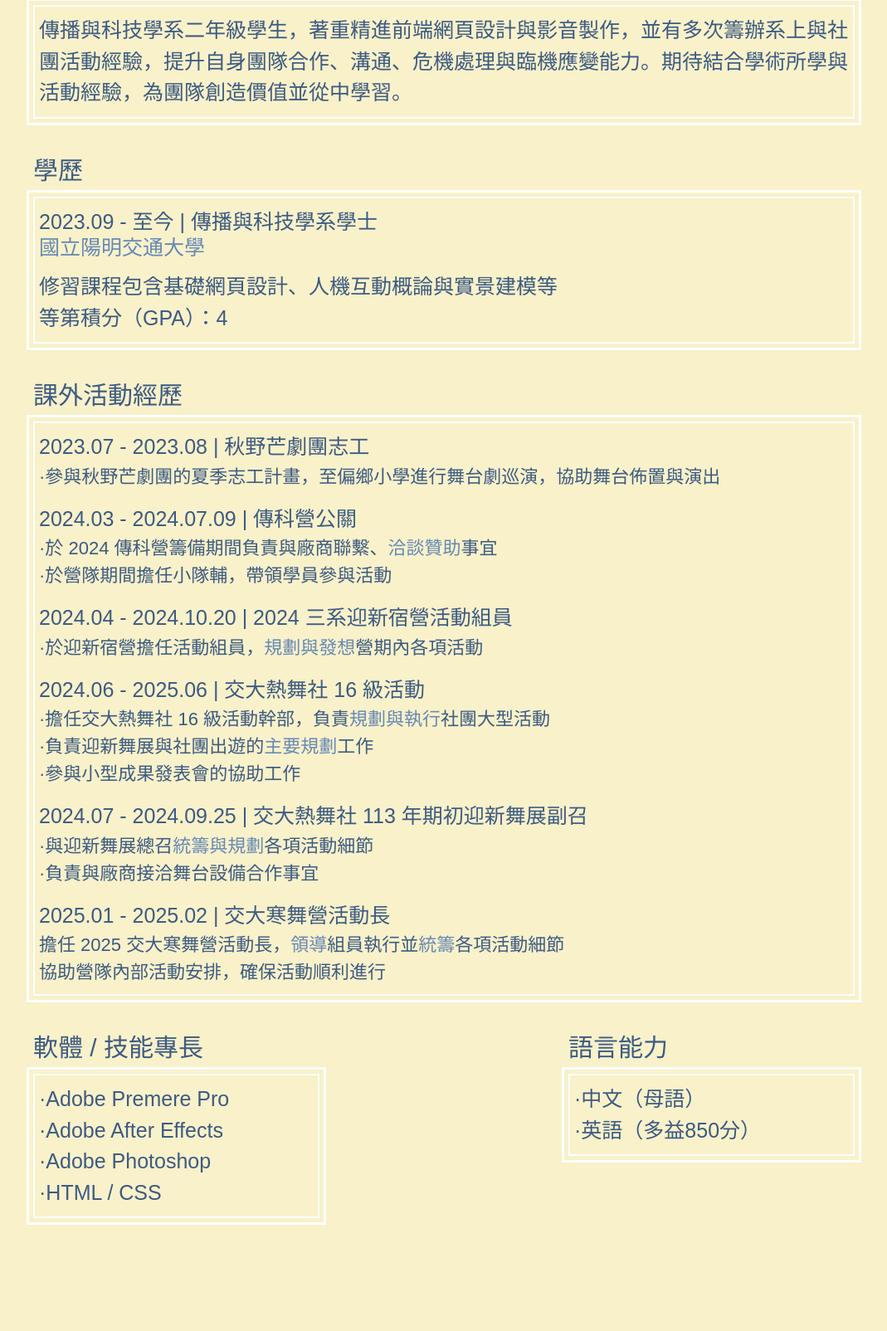
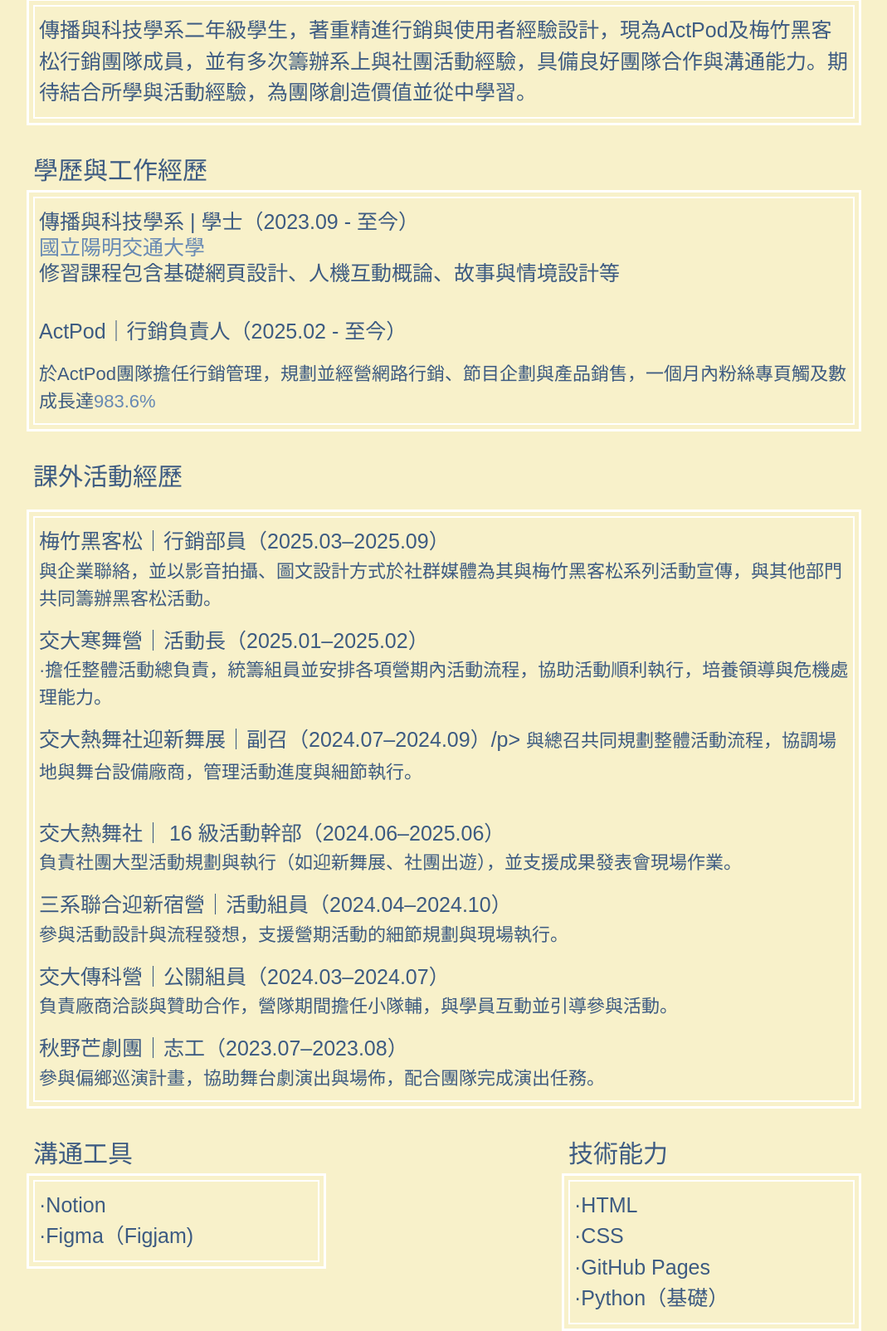
Before and after one commit to lessmojito/Profile, a plain HTML site: page index.html in a window 1280 px wide. Shown: the part 461-2065 px from the top of the page at 83% size, without its empty margins (105-1174 px from the left). Before the commit the page ends 1977 px from the top, so only its background shows below. Drawn offline with Linux system fonts and the light colour scheme.

Commit message:
Update index.html

```diff
--- a/index.html
+++ b/index.html
@@ -42,11 +42,11 @@
 
                 <br>
 
-                <p>希望工作領域：前端工程、UI/UX設計</p>
+                <p>希望工作領域：專案管理 / 產品管理</p>
 
                 <br>
 
-                <span class="a">Works : <a href="https://lessmojito.github.io/About_me/">https://lessmojito.github.io/About_me/</a></span>
+                <span class="a">Works : <a href="">/</a></span>
 
             </div>
         </header>
@@ -70,7 +70,7 @@
             </div>
 
             <div class="one">
-                <p>Adobe Premere Pro</p>
+                <p>UX設計</p>
 
                 <br>
 
@@ -98,11 +98,12 @@
             </div>
 
             <div class="one">
-                <p class="four">危機處理</p>
+                <p class="four">行銷管理</p>
 
                 <br>
 
                 <div class="icon">
+                    <span class="material-icons md-48">star</span>
                     <span class="material-icons md-48">star</span>
                     <span class="material-icons md-48">star</span>
                     <span class="material-icons md-48">star</span>
@@ -122,7 +123,7 @@
             <br>
             <div class="section">
                 <p>
-                    傳播與科技學系二年級學生，著重精進前端網頁設計與影音製作，並有多次籌辦系上與社團活動經驗，提升自身團隊合作、溝通、危機處理與臨機應變能力。期待結合學術所學與活動經驗，為團隊創造價值並從中學習。
+                    傳播與科技學系二年級學生，著重精進行銷與使用者經驗設計，現為ActPod及梅竹黑客松行銷團隊成員，並有多次籌辦系上與社團活動經驗，具備良好團隊合作與溝通能力。期待結合所學與活動經驗，為團隊創造價值並從中學習。
                 </p>
 
             </div>
@@ -131,73 +132,83 @@
             <br>
             <br>
 
-            <h1>學歷</h1>
+            <h1>學歷與工作經歷</h1>
             <br>
             <div class="section">
                 <p>
-                    2023.09 - 至今 | 傳播與科技學系學士
+                   傳播與科技學系 | 學士（2023.09 - 至今）
                 </p>
                 <span class="b">
                     國立陽明交通大學
                 </span>
 
                 <br>
+
+                <p>
+                    修習課程包含基礎網頁設計、人機互動概論、故事與情境設計等
+                </p>
+
+                 <br>
+                 <br>
+
+                <p>
+                    ActPod｜行銷負責人（2025.02 - 至今）
+                </p>
+
                 <br>
 
-                <p>
-                    修習課程包含基礎網頁設計、人機互動概論與實景建模等
-                </p>
-                <p>
-                    等第積分（GPA）：4
-                </p>
+                <span class="c">於ActPod團隊擔任行銷管理，規劃並經營網路行銷、節目企劃與產品銷售，一個月內粉絲專頁觸及數成長達<span class="d">983.6%</span></span>
+
             </div>
 
             <br>
             <br>
             <br>
 
-            <span class="link"><a href="https://lessmojito.github.io/Works/#">課外活動經歷</a></span>
+            <h1>課外活動經歷</h1>
             <br>
             <br>
             <div class="section">
-                <p>2023.07 - 2023.08 | 秋野芒劇團志工</p>
-                <span class="c">·參與秋野芒劇團的夏季志工計畫，至偏鄉小學進行舞台劇巡演，協助舞台佈置與演出
+                <p>梅竹黑客松｜行銷部員（2025.03–2025.09）</p>
+                <span class="c">與企業聯絡，並以影音拍攝、圖文設計方式於社群媒體為其與梅竹黑客松系列活動宣傳，與其他部門共同籌辦黑客松活動。
                 </span>
 
                 <br>
                 <br>
 
-                <p>2024.03 - 2024.07.09 | 傳科營公關</p>
-                <span class="c">·於 2024 傳科營籌備期間負責與廠商聯繫、<span class="d">洽談贊助</span>事宜<br>·於營隊期間擔任小隊輔，帶領學員參與活動
+                <p>交大寒舞營｜活動長（2025.01–2025.02）</p>
+                <span class="c">·擔任整體活動總負責，統籌組員並安排各項營期內活動流程，協助活動順利執行，培養領導與危機處理能力。
                 </span>
 
                 <br>
                 <br>
 
-                <p>2024.04 - 2024.10.20 | 2024 三系迎新宿營活動組員</p>
-                <span class="c">·於迎新宿營擔任活動組員，<span class="d">規劃與發想</span>營期內各項活動</span>
+                <p>交大熱舞社迎新舞展｜副召（2024.07–2024.09）/p>
+                <span class="c">與總召共同規劃整體活動流程，協調場地與舞台設備廠商，管理活動進度與細節執行。</span>
 
                 <br>
                 <br>
 
-                <p>2024.06 - 2025.06 | 交大熱舞社 16 級活動</p>
-                <span class="c">·擔任交大熱舞社 16 級活動幹部，負責<span class="d">規劃與執行</span>社團大型活動<br>
-                    ·負責迎新舞展與社團出遊的<span class="d">主要規劃</span>工作<br>
-                    ·參與小型成果發表會的協助工作</span>
+                <p>交大熱舞社｜ 16 級活動幹部（2024.06–2025.06）</p>
+                <span class="c">負責社團大型活動規劃與執行（如迎新舞展、社團出遊），並支援成果發表會現場作業。</span>
 
                 <br>
                 <br>
 
-                <p>2024.07 - 2024.09.25 | 交大熱舞社 113 年期初迎新舞展副召</p>
-                <span class="c">·與迎新舞展總召<span class="d">統籌與規劃</span>各項活動細節<br>
-                    ·負責與廠商接洽舞台設備合作事宜</span>
+                <p>三系聯合迎新宿營｜活動組員（2024.04–2024.10）</p>
+                <span class="c">參與活動設計與流程發想，支援營期活動的細節規劃與現場執行。</span>
 
                 <br>
                 <br>
 
-                <p>2025.01 - 2025.02 | 交大寒舞營活動長</p>
-                <span class="c">擔任 2025 交大寒舞營活動長，<span class="d">領導</span>組員執行並<span class="d">統籌</span>各項活動細節<br>
-                    協助營隊內部活動安排，確保活動順利進行</span>
+                <p>交大傳科營｜公關組員（2024.03–2024.07）</p>
+                <span class="c">負責廠商洽談與贊助合作，營隊期間擔任小隊輔，與學員互動並引導參與活動。</span>
+
+                <br>
+                <br>
+
+                <p>秋野芒劇團｜志工（2023.07–2023.08）</p>
+                <span class="c">參與偏鄉巡演計畫，協助舞台劇演出與場佈，配合團隊完成演出任務。</span>
 
             </div>
 
@@ -207,13 +218,11 @@
 
         <div class="s">
             <div class="l">
-                <h1>軟體 / 技能專長</h1>
+                <h1>溝通工具</h1>
                 <br>
                 <div class="section">
-                    <p>·Adobe Premere Pro <br>
-                        ·Adobe After Effects <br>
-                        ·Adobe Photoshop <br>
-                        ·HTML / CSS</p>
+                    <p>·Notion <br>
+                        ·Figma（Figjam)</p>
 
                 </div>
             </div>
@@ -222,11 +231,14 @@
             <br>
 
             <div class="r">
-                <h1>語言能力</h1>
+                <h1>技術能力</h1>
                 <br>
                 <div class="section">
-                    <p>·中文（母語）<br>
-                        ·英語（多益850分）</p>
+                    <p>·HTML<br>
+                        ·CSS<br>
+                        ·GitHub Pages<br>
+                        ·Python（基礎）
+                    </p>
 
                 </div>
             </div>
```
